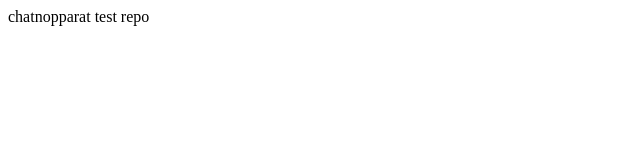
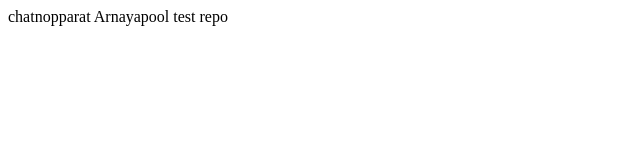
Before and after one commit to chatnopparat42/chatnopparat, a plain HTML site: page index.html in a window 1280 px wide. Shown: the full height of the page, 0-640 px from the left. Drawn offline with Linux system fonts and the light colour scheme.

Commit message:
edit 3
add surname

```diff
--- a/index.html
+++ b/index.html
@@ -3,7 +3,7 @@
         <title>marker</title>
     </head>
     <body>
-        chatnopparat
+        chatnopparat Arnayapool
         test repo
     </body>
 </html>
```
